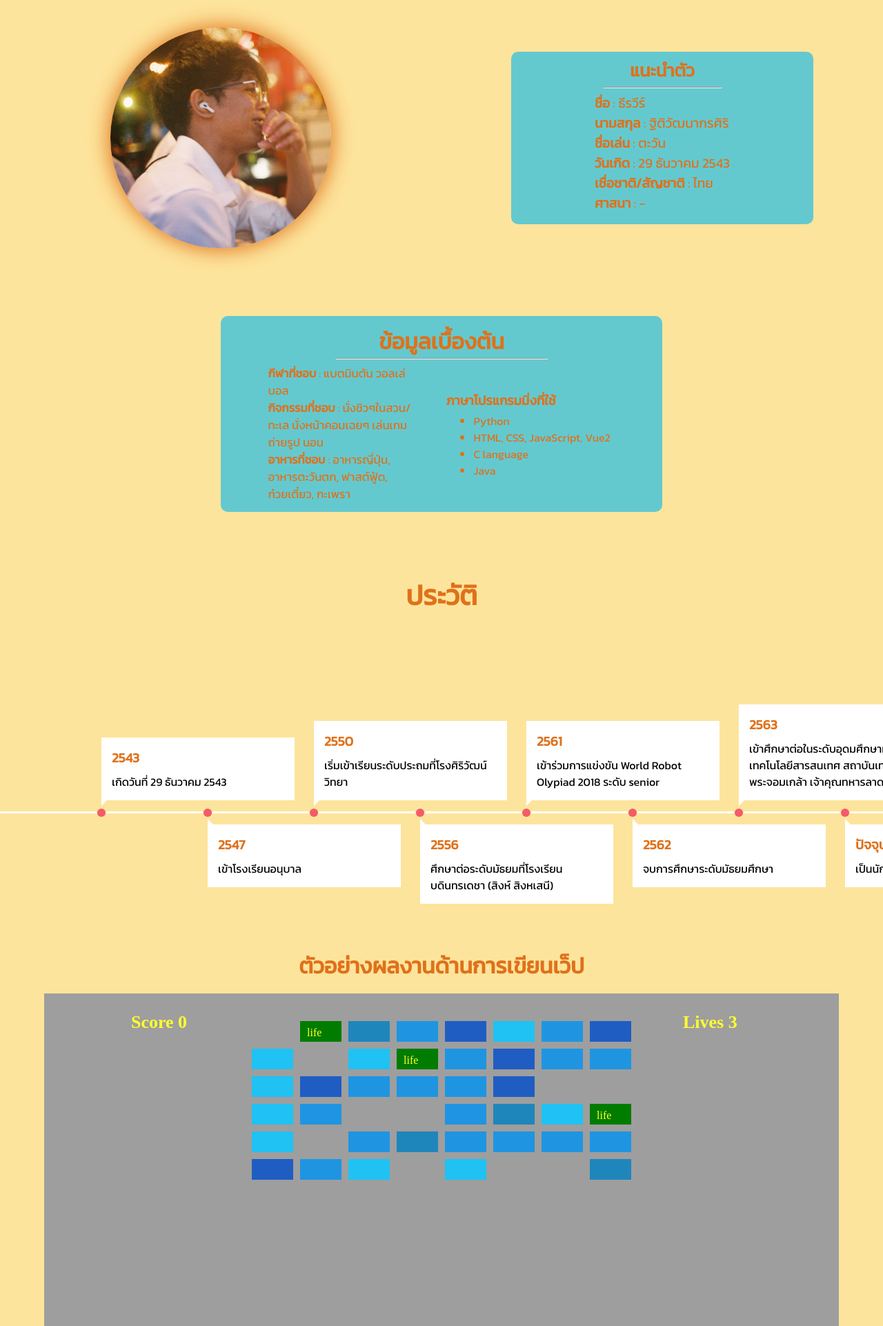
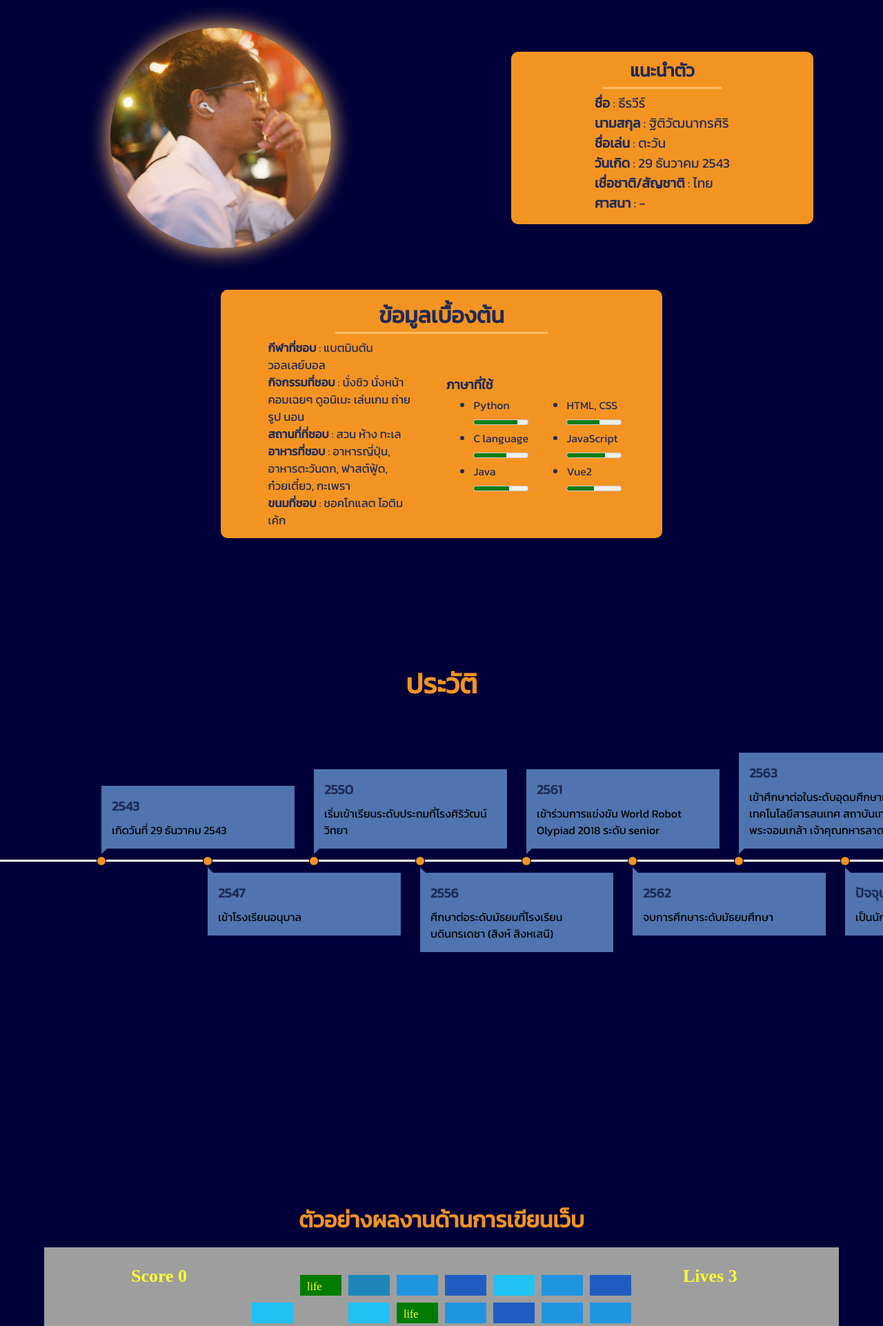
Before and after one commit to kaho1910/WebTech-2021, a PHP site: page /dummy.html in a window 1280 px wide. Shown: the top 1922 px of the page at 69% size. Run offline with PHP 8.4, Linux system fonts and the light colour scheme; some web fonts are replaced.

Commit message:
feat: Lab4 profile

```diff
--- a/lab4/profile/dummy.html
+++ b/lab4/profile/dummy.html
@@ -15,15 +15,15 @@
     <title>Dummy</title>
 </head>
 
-<body>
+<body style="scroll-behavior: smooth;overflow-x: hidden">
     <!-- profile -->
-    <div class="box profile" style="width:50%;align-items:center;">
-        <img src="img/profile.jpeg" width="50%" alt="profile">
+    <div class="box preview" style="width:50%;align-items:center;">
+        <img id="profile" src="img/profile.jpeg" width="50%" alt="profile" data-aos="zoom-in" data-aos-easing="ease-in-out" data-aos-mirror="true" data-aos-once="false">
     </div>
-    <div class="box aboutme" style="width:50%;">
+    <div class="box preview" style="width:50%;" data-aos="fade-left" data-aos-easing="ease-in-out" data-aos-mirror="true" data-aos-once="false">
         <div class="textbox" style="font-size:80%">
             <h1 style="margin-bottom: 5px;margin-top: 0;text-align: center;">แนะนำตัว</h1>
-            <hr style="width: 70%;margin-top: 0;">
+            <hr class="hline" style="width: 70%;margin-top: 0;">
             <p><b>ชื่อ</b> : ธีรวีร์</p>
             <p><b>นามสกุล</b> : ฐิติวัฒนากรศิริ</p>
             <p><b>ชื่อเล่น</b> : ตะวัน</p>
@@ -32,96 +32,124 @@
             <p><b>ศาสนา</b> : -</p>
         </div>
     </div>
-    <div class="box preview" style="width:100%;">
+    <div class="box preview" style="width:100%;" data-aos="fade-up" data-aos-easing="ease-in-out" data-aos-mirror="true" data-aos-once="false">
         <div class="textbox" style="padding:1vw; width:50%">
             <h1 style="text-align: center; margin: 0">ข้อมูลเบื้องต้น</h1>
-            <hr style="width: 50%;margin-top: 0;">
+            <hr class="hline" style="width: 50%;margin-top: 0;">
             <div class="preview">
                 <div style="width:45%; margin-left:0.5vw; padding-right: 0.5vw;font-size: 70%;">
-                    <p><b>กีฬาที่ชอบ</b> : แบตมินตัน วอลเล่บอล</p>
-                    <p><b>กิจกรรมที่ชอบ</b> : นั่งชิวๆในสวน/ทะเล นั่งหน้าคอมเฉยๆ เล่นเกม ถ่ายรูป นอน</p>
+                    <p><b>กีฬาที่ชอบ</b> : แบตมินตัน วอลเลย์บอล</p>
+                    <p><b>กิจกรรมที่ชอบ</b> : นั่งชิว นั่งหน้าคอมเฉยๆ ดูอนิเมะ เล่นเกม ถ่ายรูป นอน </p>
+                    <p><b>สถานที่ที่ชอบ</b> : สวน ห้าง ทะเล</p>
                     <p><b>อาหารที่ชอบ</b> : อาหารญี่ปุ่น, อาหารตะวันตก, ฟาสต์ฟู้ด, ก๋วยเตี๋ยว, กะเพรา</p>
+                    <p><b>ขนมที่ชอบ</b> : ชอคโกแลต ไอติม เค้ก</p>
                 </div>
                 <div style="width:45%; margin-right:0.5vw; padding-left: 0.5vw;">
-                    <h3 style="margin-bottom: 0.5vh;">ภาษาโปรแกรมมิ่งที่ใช้</h3>
-                    <ul style="margin-top:0 ;">
-                        <li>Python</li>
-                        <li>HTML, CSS, JavaScript, Vue2</li>
-                        <li>C language</li>
-                        <li>Java</li>
-                    </ul>
+                    <h3 style="margin-bottom: 0.5vh;">ภาษาที่ใช้</h3>
+                    <div>
+                        <ul style="margin-top:0; width: 50%;float: left">
+                            <li>
+                                Python<br>
+                                <meter max="1" min="0" value="0.8"></meter>
+                            </li>
+                            <li>
+                                C language<br>
+                                <meter max="1" min="0" value="0.6"></meter>
+                            </li>
+                            <li>
+                                Java<br>
+                                <meter max="1" min="0" value="0.65"></meter>
+                            </li>
+
+                        </ul>
+                        <ul style="margin-top:0; width: 50%;float: left">
+                            <li>
+                                HTML, CSS<br>
+                                <meter max="1" min="0" value="0.6"></meter>
+                            </li>
+                            <li>
+                                JavaScript<br>
+                                <meter max="1" min="0" value="0.7"></meter>
+                            </li>
+                            <li>
+                                Vue2<br>
+                                <meter max="1" min="0" value="0.5"></meter>
+                            </li>
+
+                        </ul>
+                    </div>
                 </div>
             </div>
         </div>
     </div>
     <!-- education -->
-    <div class="box" style="width: 100%; height:70%">
+    <div class="box" style="width: 100%; height:100%; margin-top: 10%;">
         <section class="section intro" data-aos="fade-right">
-            <div class="container">
-                <h1>ประวัติ</h1>
+            <div class="container" id="education">
+                <h1 class="floating">ประวัติ</h1>
             </div>
         </section>
         <section class="timeline" style="margin: auto;">
-            <ol style="overflow-x: auto;">
-                <li>
+            <ol style="overflow-x: auto; padding-top:15%">
+                <li data-aos="fade-down" data-aos-delay="0" data-aos-easing="ease-in-out" data-aos-mirror="true" data-aos-once="false">
                     <div>
                         <time>2543</time>เกิดวันที่ 29 ธันวาคม 2543
                     </div>
                 </li>
-                <li>
+                <li data-aos="fade-up" data-aos-delay="400" data-aos-easing="ease-in-out" data-aos-mirror="true" data-aos-once="false">
                     <div>
                         <time>2547</time>เข้าโรงเรียนอนุบาล
                     </div>
                 </li>
-                <li>
+                <li data-aos="fade-down" data-aos-delay="800" data-aos-easing="ease-in-out" data-aos-mirror="true" data-aos-once="false">
                     <div>
                         <time>2550</time>เริ่มเข้าเรียนระดับประถมที่โรงศิริวัฒน์วิทยา
                     </div>
                 </li>
-                <li>
+                <li data-aos="fade-up" data-aos-delay="1200" data-aos-easing="ease-in-out" data-aos-mirror="true" data-aos-once="false">
                     <div>
                         <time>2556</time>ศึกษาต่อระดับมัธยมที่โรงเรียนบดินทรเดชา (สิงห์ สิงหเสนี)
                     </div>
                 </li>
-                <li>
+                <li data-aos="fade-down" data-aos-delay="1600" data-aos-easing="ease-in-out" data-aos-mirror="true" data-aos-once="false">
                     <div>
                         <time>2561</time>เข้าร่วมการแข่งขัน World Robot Olypiad 2018 ระดับ senior
                     </div>
                 </li>
-                <li>
+                <li data-aos="fade-up" data-aos-delay="2000" data-aos-easing="ease-in-out" data-aos-mirror="true" data-aos-once="false">
                     <div>
                         <time>2562</time>จบการศึกษาระดับมัธยมศึกษา
                     </div>
                 </li>
-                <li>
+                <li data-aos="fade-down" data-aos-delay="2400" data-aos-easing="ease-in-out" data-aos-mirror="true" data-aos-once="false">
                     <div>
                         <time>2563</time>เข้าศึกษาต่อในระดับอุดมศึกษาที่ คณะเทคโนโลยีสารสนเทศ สถาบันเทคโนโลยีพระจอมเกล้า เจ้าคุณทหารลาดกระบัง
                     </div>
                 </li>
-                <li>
+                <li data-aos="fade-up" data-aos-delay="2800" data-aos-easing="ease-in-out" data-aos-mirror="true" data-aos-once="false">
                     <div>
                         <time>ปัจจุบัน</time>เป็นนักศึกษาชั้นปีที่ 2
                     </div>
                 </li>
-                <li></li>
+                <li data-aos="fade-down" data-aos-delay="3000" data-aos-easing="ease-in-out" data-aos-mirror="true" data-aos-once="false"></li>
             </ol>
         </section>
     </div>
     <!-- works -->
-    <div class="box preview" style="width: 100%; height: 10%;">
-        <h1>ตัวอย่างผลงานด้านการเขียนเว็ป</h1>
+    <div class="box preview" style="width: 100%; height: 10%;" id="works" data-aos="fade-in" data-aos-easing="ease-in-out" data-aos-mirror="true" data-aos-once="false">
+        <h1 class="floating">ตัวอย่างผลงานด้านการเขียนเว็บ</h1>
     </div>
-    <div class="box preview" style="width: 100%; height: 85%;">
+    <div class="box preview" style="width: 100%; height: 85%;" data-aos="flip-up" data-aos-delay="1000" data-aos-easing="ease-in-out" data-aos-mirror="true" data-aos-once="false">
         <iframe title="Breakout" src="breakout/breakout.html" width="90%" height="100%" frameBorder="0"></iframe>
     </div>
     <div class="box preview" style="width: 100%; height:5%">
-        <p>เกม Breakout โดย JavaScript</p>
+        <p class="floating">เกม Breakout โดย JavaScript</p>
     </div>
     <!-- contact -->
-    <div class="box mycontact" style="height:80%; width:100%;">
-        <div class="textbox" data-aos="fade-up-right">
+    <div class="box preview" style="height:100%; width:100%;">
+        <div class="textbox" id="contact">
             <h1 style="margin-bottom: 5px;margin-top: 0;text-align: center;">Contact</h1>
-            <hr style="width: 80%;height: 2px;margin-top: 0;background-color: white">
+            <hr class="hline" style="width: 80%;height: 2px;margin-top: 0;">
             <p><a href="https://www.facebook.com/tawan.thirawee/">🔗 Facebook : Thirawee Thitiwattanakornsiri</a></p>
             <p><a href="https://www.instagram.com/tawan_wnn/">🔗 Instagram : tawan.wnn</a></p>
             <p><a href="https://line.me/ti/p/tawan.twn">🔗 Line : tawan.twn</a></p>
@@ -135,14 +163,6 @@
                        63070088@kmitl.ac.th</pre></p>
         </div>
     </div>
-
-    <script>
-        AOS.init({
-            duration: 700,
-            delay: 400,
-            once: true,
-        });
-    </script>
 </body>
 
 </html>
--- a/lab4/profile/styles.css
+++ b/lab4/profile/styles.css
@@ -2,22 +2,31 @@
     /* active */
     --act: #DF711B;
     /* active hover */
-    --acthover: #eca874;
+    --acthover: #FFBD69;
     /* background */
-    --bg: #FDE49C;
+    --bg: #010038;
     /* font */
-    --font: ;
+    --font: #1f2a57;
     /* font active */
     --fact: white;
+    /* float font */
+    --float: #F39422;
     /* textbox */
-    --txtbox: #64C9CF;
+    --txtbox: #F39422;
     /* img shadow */
-    --imgshadow: #DF711B;
+    --imgshadow: #FFBD69;
+    /* timeline box */
+    --timelinebox: #4f74af;
+    --timelinepoint: #F39422;
+    /* hline */
+    --hline: #FFBD69;
+    /* topnavbar font */
+    --topfont: #DF711B;
 }
 
 * {
     font-family: 'Kanit', sans-serif;
-    color: var(--act);
+    color: var(--font);
 }
 
 body,
@@ -26,6 +35,7 @@ html {
     height: 100%;
     margin: 0;
     background-color: var(--bg);
+    scroll-behavior: smooth;
 }
 
 hr {
@@ -33,8 +43,13 @@ hr {
     height: 1px;
 }
 
+.hline {
+    background-color: var(--hline);
+    height: 2.5px;
+    border: none
+}
+
 .topnav {
-    /* background-color: #333; */
     overflow: hidden;
     height: 5%;
     display: flex;
@@ -47,13 +62,18 @@ hr {
 .topnav a,
 .topnav h1 {
     float: left;
-    color: #000;
     text-align: center;
     padding: 14px 16px;
     text-decoration: none;
     font-size: 17px;
     margin: 0;
     width: 10%;
+}
+
+.topnav a,
+.topnav h1,
+.footbar {
+    color: var(--topfont);
 }
 
 .topnav a:hover {
@@ -76,7 +96,10 @@ hr {
     height: 88%;
     overflow-y: hidden;
     margin: 0 auto;
-    /* background-color: #000; */
+}
+
+.floating {
+    color: var(--float);
 }
 
 img {
@@ -93,8 +116,6 @@ img {
     border-radius: 10px;
     background-color: var(--txtbox);
     padding: 0.5rem 6rem 1rem 6rem;
-    /* color: white; */
-    /* animation: fadein 1.5s ease-in-out; */
 }
 
 .textbox:hover {
@@ -108,7 +129,6 @@ pre {
     margin: 0;
     padding: 0 25px 0 25px;
     font-size: 150%;
-    /* color: white; */
     text-decoration: none;
 }
 
@@ -118,9 +138,6 @@ pre {
     padding: 0
 }
 
-.profile,
-.aboutme,
-.mycontact,
 .preview {
     display: flex;
     align-items: center;
@@ -133,8 +150,6 @@ pre {
     bottom: 0;
     width: 100%;
     height: 7%;
-    /* background-color: #333;*/
-    /* color: white; */
     text-align: center;
     padding: 10px 0px 10px 0px;
 }
@@ -145,7 +160,7 @@ pre {
 }
 
 
-/* timeline */
+/* -timeline- */
 
 *,
 *::before,
@@ -203,7 +218,7 @@ button {
 }
 
 .timeline ol li:last-child {
-    width: 280px;
+    width: 300px;
 }
 
 .timeline ol li:not(:first-child) {
@@ -220,7 +235,7 @@ button {
     height: 12px;
     transform: translateY(-50%);
     border-radius: 50%;
-    background: #F45B69;
+    background: var(--timelinepoint);
 }
 
 .timeline ol li div {
@@ -231,7 +246,7 @@ button {
     font-size: 1rem;
     white-space: normal;
     color: black;
-    background: white;
+    background: var(--timelinebox);
 }
 
 .timeline ol li div::before {
@@ -252,7 +267,7 @@ button {
 .timeline ol li:nth-child(odd) div::before {
     top: 100%;
     border-width: 8px 8px 0 0;
-    border-color: white transparent transparent transparent;
+    border-color: var(--timelinebox) transparent transparent transparent;
 }
 
 .timeline ol li:nth-child(even) div {
@@ -262,7 +277,17 @@ button {
 .timeline ol li:nth-child(even) div::before {
     top: -8px;
     border-width: 8px 0 0 8px;
-    border-color: transparent transparent transparent white;
+    border-color: transparent transparent transparent var(--timelinebox);
+}
+
+.timeline ol li:nth-child(odd) div:hover {
+    transform: scale(1.1) translateY(-100%);
+    transition: all 0.2s;
+}
+
+.timeline ol li div:hover {
+    transform: scale(1.1);
+    transition: all 0.2s;
 }
 
 .timeline time {
@@ -272,33 +297,6 @@ button {
     margin-bottom: 8px;
 }
 
-
-/* TIMELINE ARROWS
-–––––––––––––––––––––––––––––––––––––––––––––––––– */
-
-.timeline .arrows {
-    display: flex;
-    justify-content: center;
-    margin-bottom: 20px;
-}
-
-.timeline .arrows .arrow__prev {
-    margin-right: 20px;
-}
-
-.timeline .disabled {
-    opacity: .5;
-}
-
-.timeline .arrows img {
-    width: 45px;
-    height: 45px;
-}
-
-
-/* GENERAL MEDIA QUERIES
-–––––––––––––––––––––––––––––––––––––––––––––––––– */
-
 ::-webkit-scrollbar {
     /* width */
     width: 10px;
@@ -307,17 +305,16 @@ button {
 
 ::-webkit-scrollbar-track {
     /* Track */
-    background: #f1f1f1;
-    border-radius: 5px;
+    background: #F5E6CA;
 }
 
 ::-webkit-scrollbar-thumb {
     /* Handle */
-    background: #888;
+    background: #537EC5;
     border-radius: 5px;
 }
 
 ::-webkit-scrollbar-thumb:hover {
     /* Handle on hover */
-    background: #555;
+    background: #3a4e9c;
 }
```
Also changed, not shown: lab4/profile/html/contact.html (deleted, +0 -51 lines), lab4/profile/html/education.html (deleted, +0 -35 lines), lab4/profile/html/template.html (deleted, +0 -35 lines), lab4/profile/html/works.html (deleted, +0 -43 lines), lab4/profile/index.html (+31 -14 lines), lab4/profile/scripts.js (+41 -0 lines).
